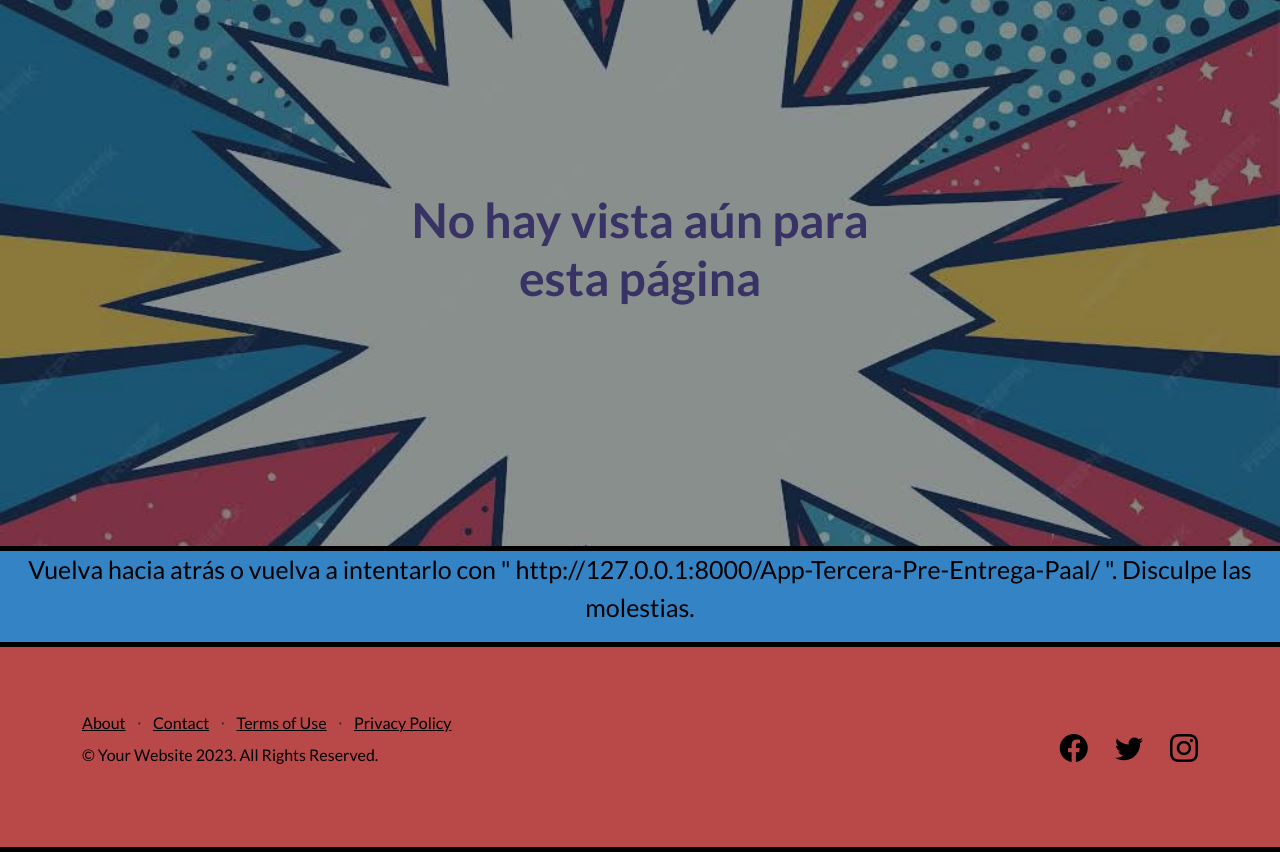
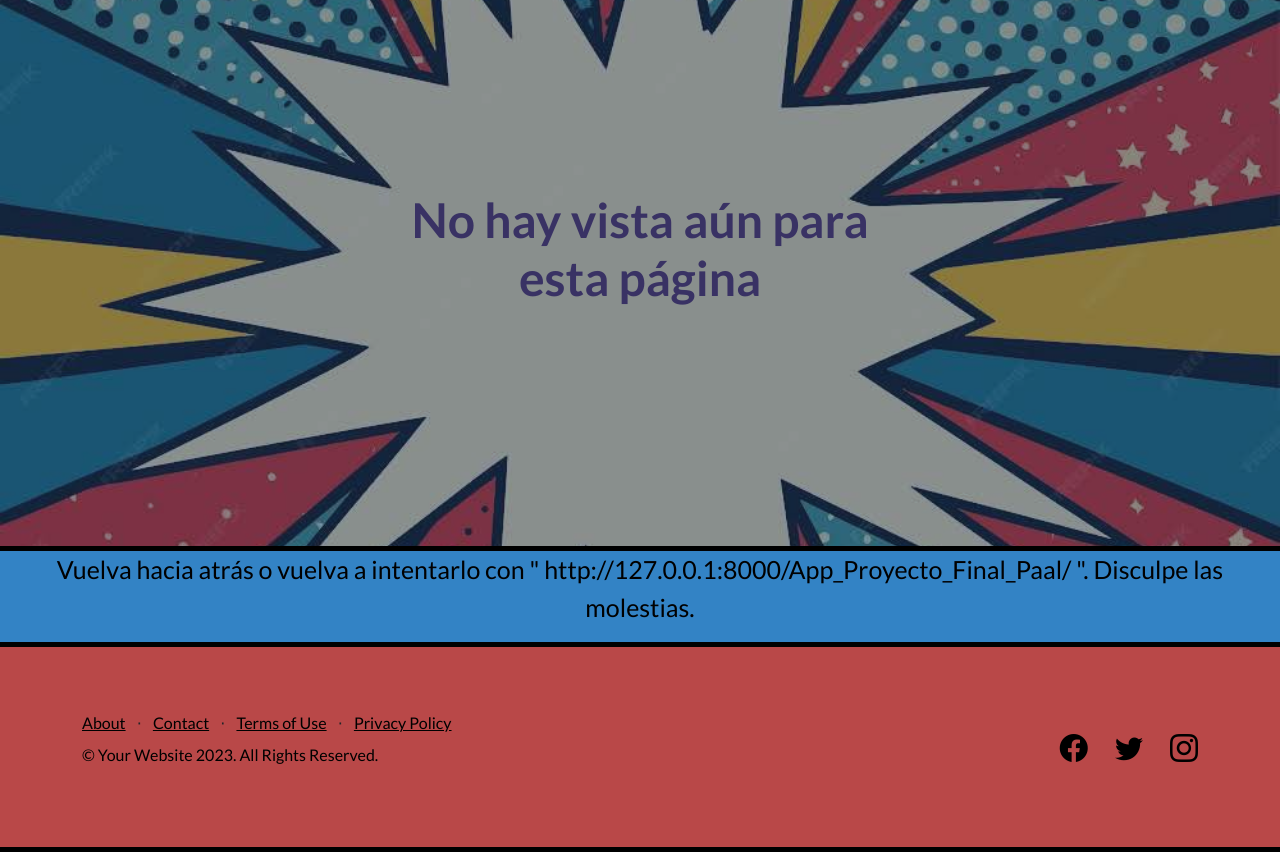
Before and after one commit to FedericoPaal/Proyecto_Final_Paal, a Django app: page /App_Proyecto_Final_Paal/sin-pagina/ in a window 1280 px wide. Shown: the part 204-1056 px from the top of the page. Run offline with Django 4.2, Linux system fonts and the light colour scheme; some libraries are stand-ins or nearby versions.

Commit message:
Se corrigio un pequeño cambio a la vista de (sinPagina.html)

```diff
--- a/App_Tercera_Pre_Entrega_Paal/Templates/sinPagina.html
+++ b/App_Tercera_Pre_Entrega_Paal/Templates/sinPagina.html
@@ -9,7 +9,7 @@
     <div style="color: black;">
         <div style="font-size: 25px; margin: auto;">
             <p style="text-align: center;">
-                Vuelva hacia atrás o vuelva a intentarlo con " http://127.0.0.1:8000/App-Tercera-Pre-Entrega-Paal/ ". Disculpe las molestias.
+                Vuelva hacia atrás o vuelva a intentarlo con " http://127.0.0.1:8000/App_Proyecto_Final_Paal/ ". Disculpe las molestias.
             </p>
         </div>
     </div>
```
